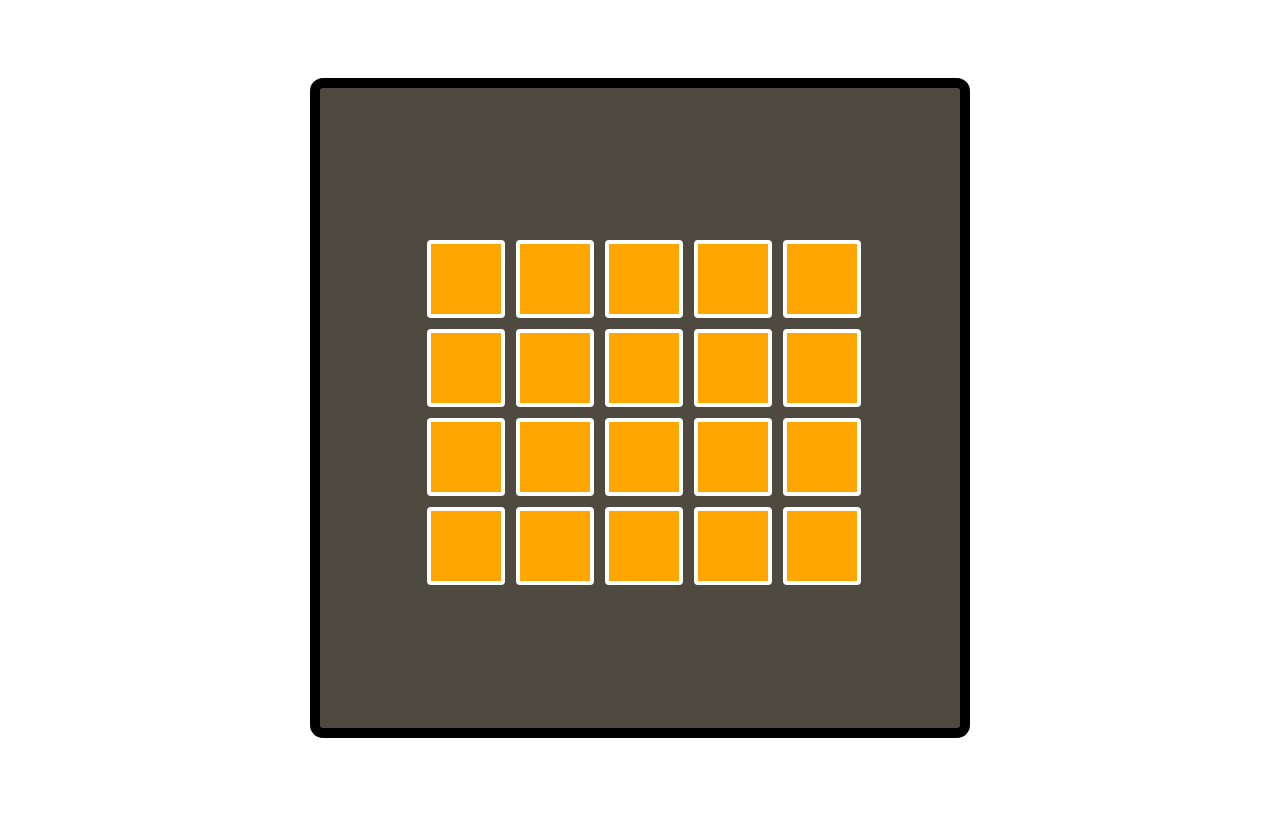
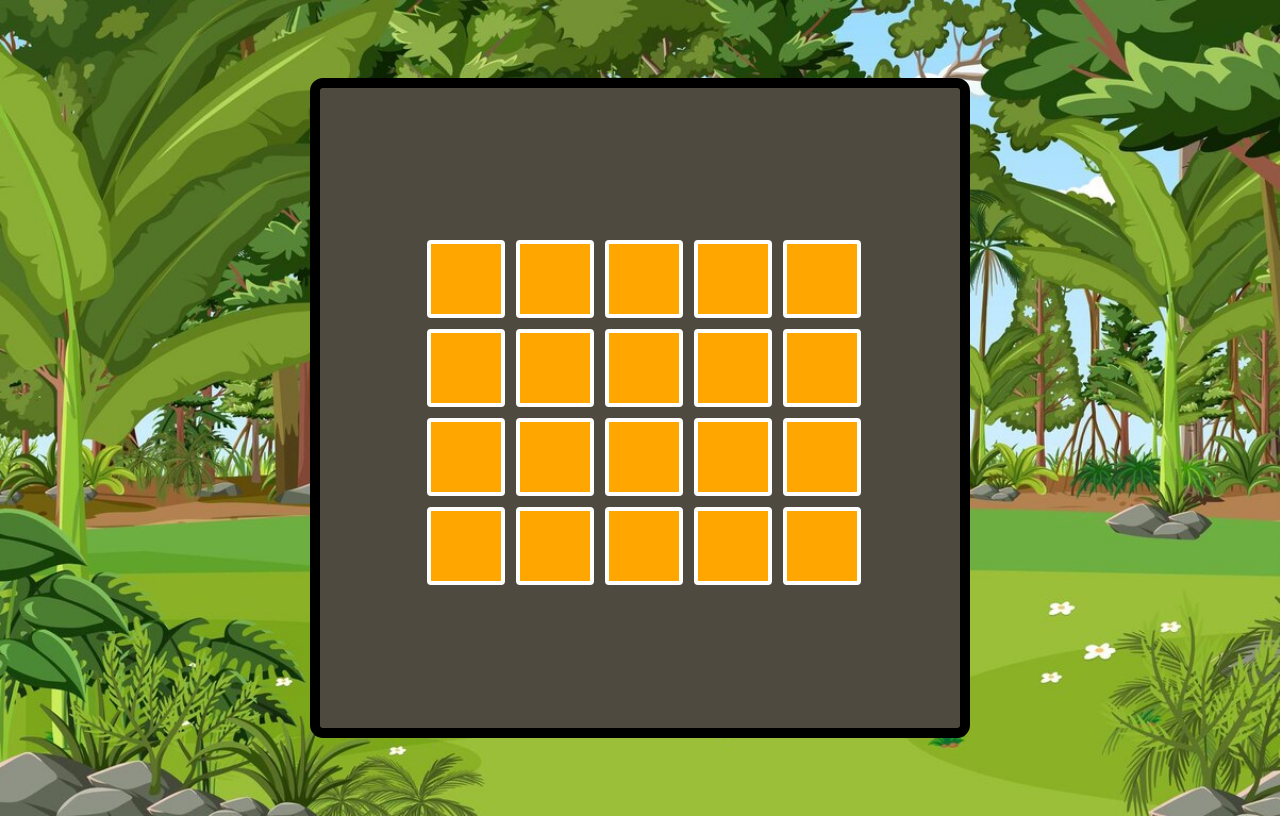
Before and after one commit to tanthecode/Memory-Game, a plain HTML site: page index.html in a window 1280 px wide. Drawn offline with Linux system fonts and the light colour scheme.

Commit message:
Update style.css

```diff
--- a/style.css
+++ b/style.css
@@ -79,7 +79,7 @@
 
 body{
     display: flex;
-background-image: url(Pics/forest-scene-with-various-forest-trees_1308-58896.jpg);
+background-image: url(forest-scene-with-various-forest-trees_1308-58896.jpg);
 background-size: cover;
 align-items: center;
 justify-content: center;
```
